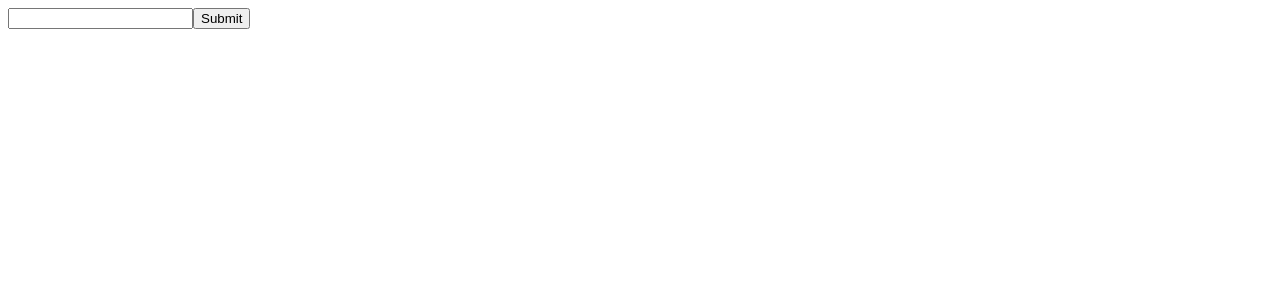
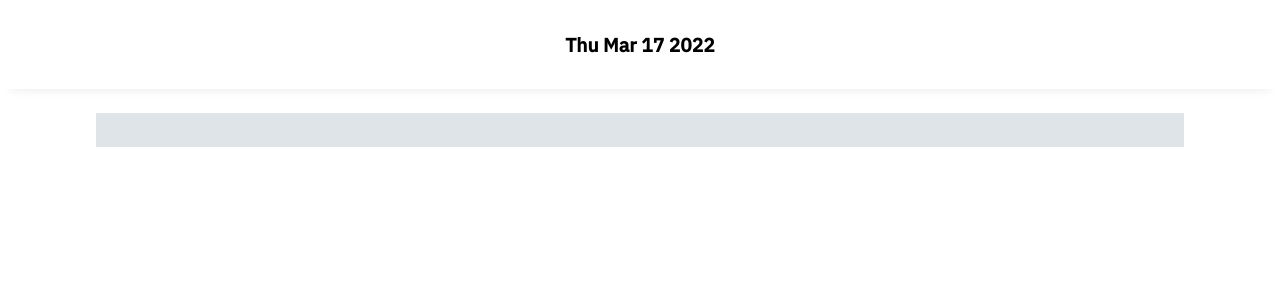
Before and after one commit to m-oniqu3/todo-list-context, a React (Create React App) app: page / in a window 1280 px wide. Shown: the top 300 px of the page. Built offline with nearby package versions, Linux system fonts and the light colour scheme.

Commit message:
added some styling

```diff
--- a/public/index.html
+++ b/public/index.html
@@ -5,6 +5,13 @@
     <link rel="icon" href="%PUBLIC_URL%/favicon.ico" />
     <meta name="viewport" content="width=device-width, initial-scale=1" />
     <meta name="theme-color" content="#000000" />
+    <link
+      rel="stylesheet"
+      href="https://cdnjs.cloudflare.com/ajax/libs/font-awesome/6.1.0/css/all.min.css"
+      integrity="sha512-10/jx2EXwxxWqCLX/hHth/vu2KY3jCF70dCQB8TSgNjbCVAC/8vai53GfMDrO2Emgwccf2pJqxct9ehpzG+MTw=="
+      crossorigin="anonymous"
+      referrerpolicy="no-referrer"
+    />
     <meta
       name="description"
       content="Web site created using create-react-app"
--- /dev/null
+++ b/src/App.css
@@ -0,0 +1,16 @@
+@import url("https://fonts.googleapis.com/css2?family=IBM+Plex+Sans:wght@300;500&display=swap");
+* {
+  margin: 0;
+  padding: 0;
+  box-sizing: border-box;
+}
+
+body {
+  font-family: "IBM Plex Sans", sans-serif;
+  font-size: 14px;
+}
+
+.container {
+  width: 85%;
+  margin: 0 auto;
+}
--- a/src/App.js
+++ b/src/App.js
@@ -1,15 +1,20 @@
 import React from "react";
+import "./App.css";
 import Form from "./components/Form";
+import Header from "./components/header/Header";
 import TodoList from "./components/TodoList";
 import TodoContextsProvider from "./contexts/TodoContexts";
 
 function App() {
   return (
     <div>
+      <Header />
       {/* Wrap components with the context provider so hey can have access to the state  */}
       <TodoContextsProvider>
-        <Form />
-        <TodoList />
+        <section className="container">
+          <Form />
+          <TodoList />
+        </section>
       </TodoContextsProvider>
     </div>
   );
--- a/src/components/Form.js
+++ b/src/components/Form.js
@@ -1,4 +1,5 @@
 import React, { useContext, useState } from "react";
+import styled from "./Form.module.css";
 import { TodoContexts } from "../contexts/TodoContexts";
 import { ACTIONS } from "../reducers/todoReducer";
 
@@ -21,13 +22,13 @@ const Form = () => {
   };
 
   return (
-    <form onSubmit={handleSubmit}>
+    <form onSubmit={handleSubmit} className={styled.form}>
       <input
+        className={styled.field}
         type="text"
         value={item}
         onChange={(e) => setItem(e.target.value)}
       />
-      <button type="submit">Submit</button>
     </form>
   );
 };
--- /dev/null
+++ b/src/components/Form.module.css
@@ -0,0 +1,10 @@
+.form {
+  margin: 1.5rem 0;
+}
+
+.field {
+  padding: 0.6rem 1rem;
+  border: none;
+  background-color: #dee4e7;
+  width: 100%;
+}
--- a/src/components/TodoList.js
+++ b/src/components/TodoList.js
@@ -1,4 +1,5 @@
 import React, { useContext } from "react";
+import styled from "./TodoList.module.css";
 import { TodoContexts } from "../contexts/TodoContexts";
 import { ACTIONS } from "../reducers/todoReducer";
 
@@ -26,12 +27,21 @@ const TodoList = () => {
    */
   const list = state.map((task) => {
     return (
-      <ul key={task.id}>
-        <li style={{ backgroundColor: task.completed && "lightgreen" }}>
-          {task.todo_item}
-        </li>
-        <button onClick={() => handleDelete(task)}>Delete</button>
-        <button onClick={() => handleComplete(task)}>Complete</button>
+      <ul className={styled.list} key={task.id}>
+        <section className={styled.listgroup}>
+          <li style={{ backgroundColor: task.completed && "lightgreen" }}>
+            {task.todo_item}
+          </li>
+
+          <div className={styled.btnGroup}>
+            <div onClick={() => handleDelete(task)}>
+              <i class="fa-solid fa-lg fa-trash"></i>
+            </div>
+            <div onClick={() => handleComplete(task)}>
+              <i class="fa-solid fa-lg fa-square-check"></i>
+            </div>
+          </div>
+        </section>
       </ul>
     );
   });
--- /dev/null
+++ b/src/components/TodoList.module.css
@@ -0,0 +1,25 @@
+ul {
+  list-style: none;
+  /* display: flex;
+  justify-content: space-between; */
+}
+.listgroup {
+  display: flex;
+  justify-content: space-between;
+  margin-bottom: 1.5rem;
+  gap: 1rem;
+  background-color: rgb(197, 197, 197);
+}
+
+.btnGroup {
+  display: flex;
+  flex-direction: column;
+}
+
+li {
+  word-break: break-all;
+
+  line-height: 1.5;
+
+  align-self: start;
+}
--- /dev/null
+++ b/src/components/header/Header.js
@@ -0,0 +1,13 @@
+import React from "react";
+import styled from "./Header.module.css";
+
+const Header = () => {
+  const today = new Date().toDateString();
+  return (
+    <header className={styled.header}>
+      <p className={styled.date}>{today}</p>
+    </header>
+  );
+};
+
+export default Header;
--- /dev/null
+++ b/src/components/header/Header.module.css
@@ -0,0 +1,11 @@
+.header {
+  box-shadow: rgba(33, 35, 38, 0.1) 0px 10px 10px -10px;
+  padding: 2rem;
+}
+
+.date {
+  padding: 0;
+  text-align: center;
+  font-size: 1.2rem;
+  font-weight: 600;
+}
```
